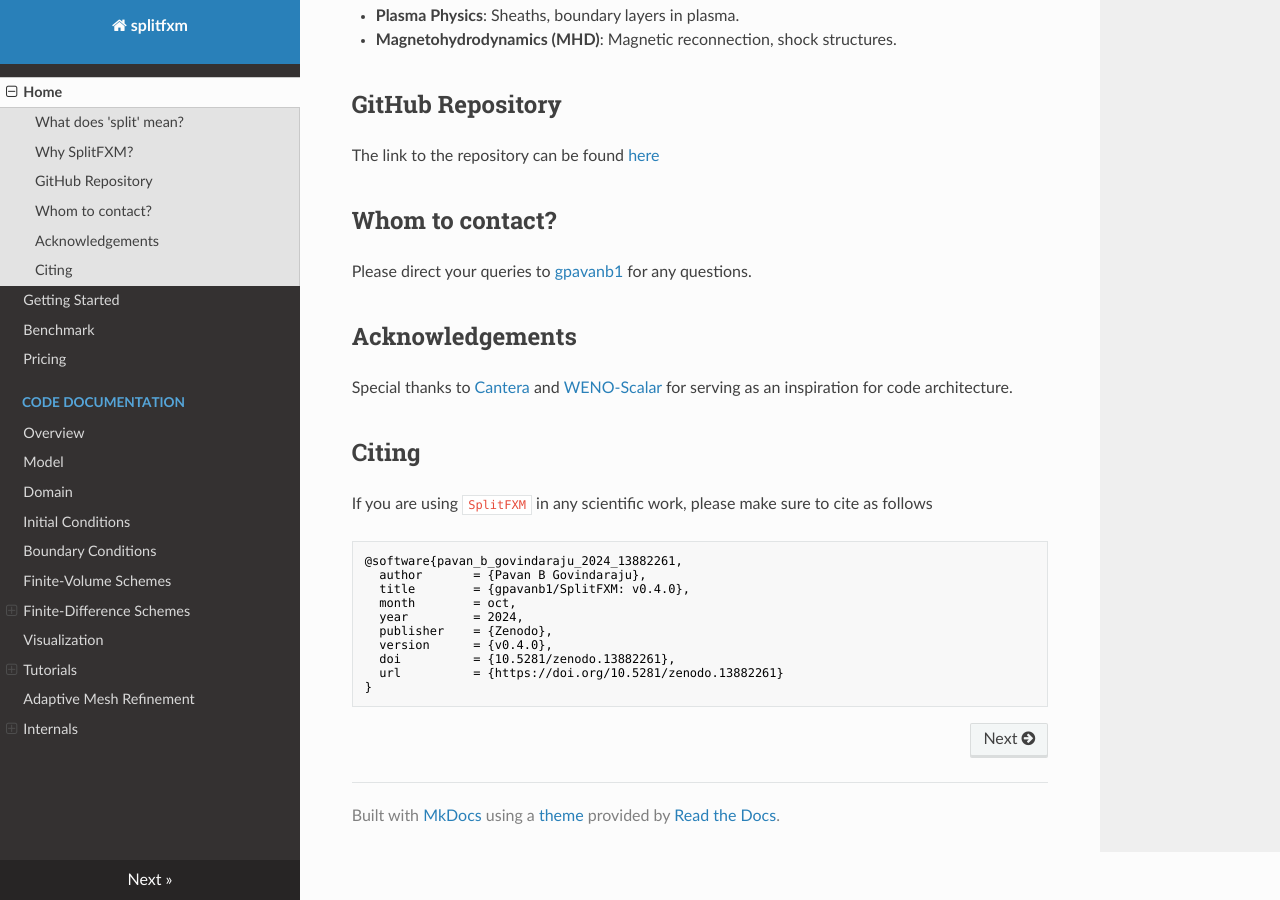
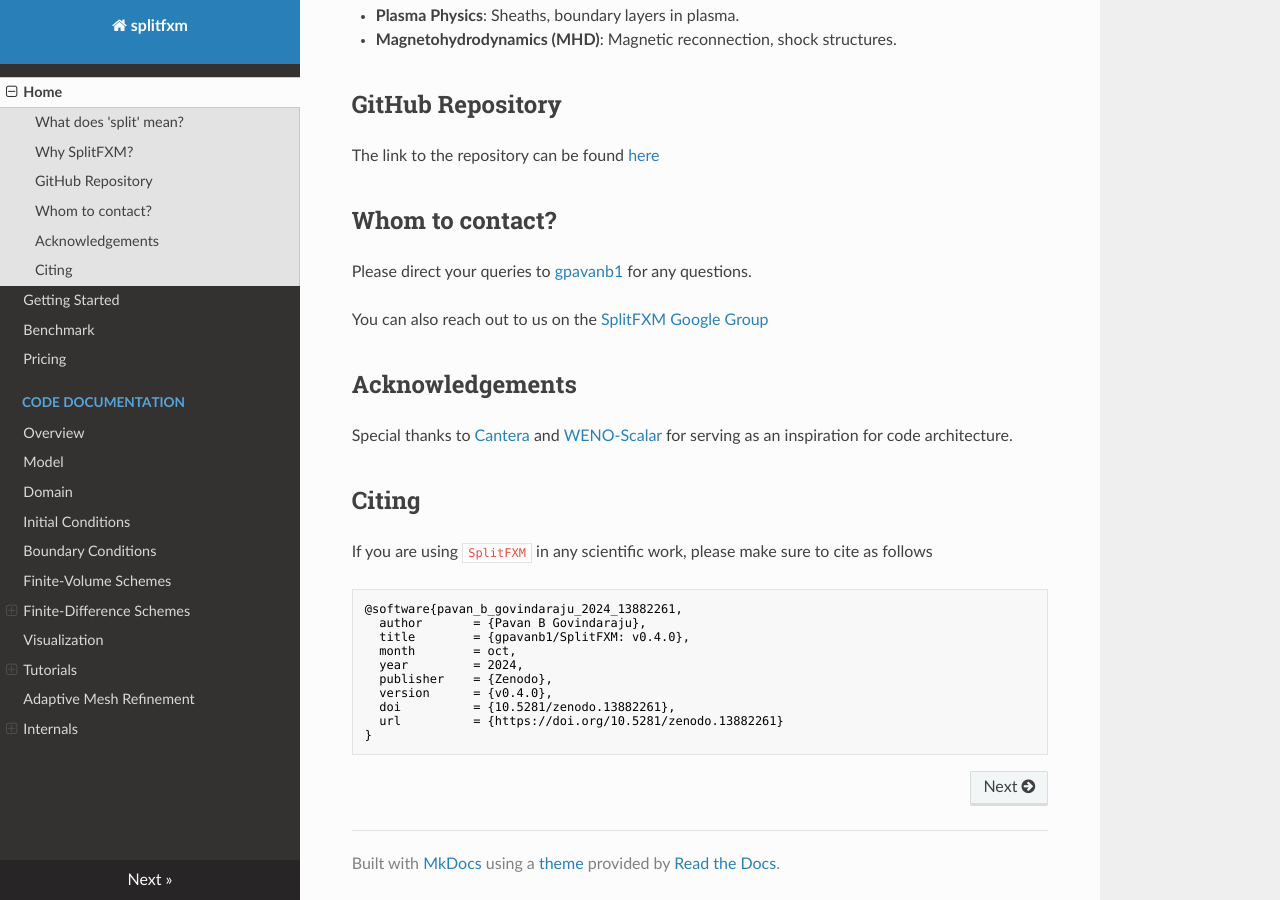
Before and after one commit to gpavanb1/SplitFXM, an MkDocs documentation site: the page built from docs/index.md, in a window 1280 px wide and 900 px high, scrolled down 1647 px. Built offline with MkDocs 1.6.1, drawn with Linux system fonts in a browser that asks for light colours; nearby versions of some CDN libraries.

Commit message:
Added group link

```diff
--- a/docs/index.md
+++ b/docs/index.md
@@ -56,6 +56,8 @@ The link to the repository can be found [here](http://github.com/gpavanb1/SplitF
 Please direct your queries to [gpavanb1](http://github.com/gpavanb1)
 for any questions.
 
+You can also reach out to us on the [SplitFXM Google Group](https://groups.google.com/g/splitfxm)
+
 ## Acknowledgements
 
 Special thanks to [Cantera](https://github.com/Cantera/cantera) and [WENO-Scalar](https://github.com/comp-physics/WENO-scalar) for serving as an inspiration for code architecture.
```
Also changed, not shown: README.md (+2 -0 lines).
